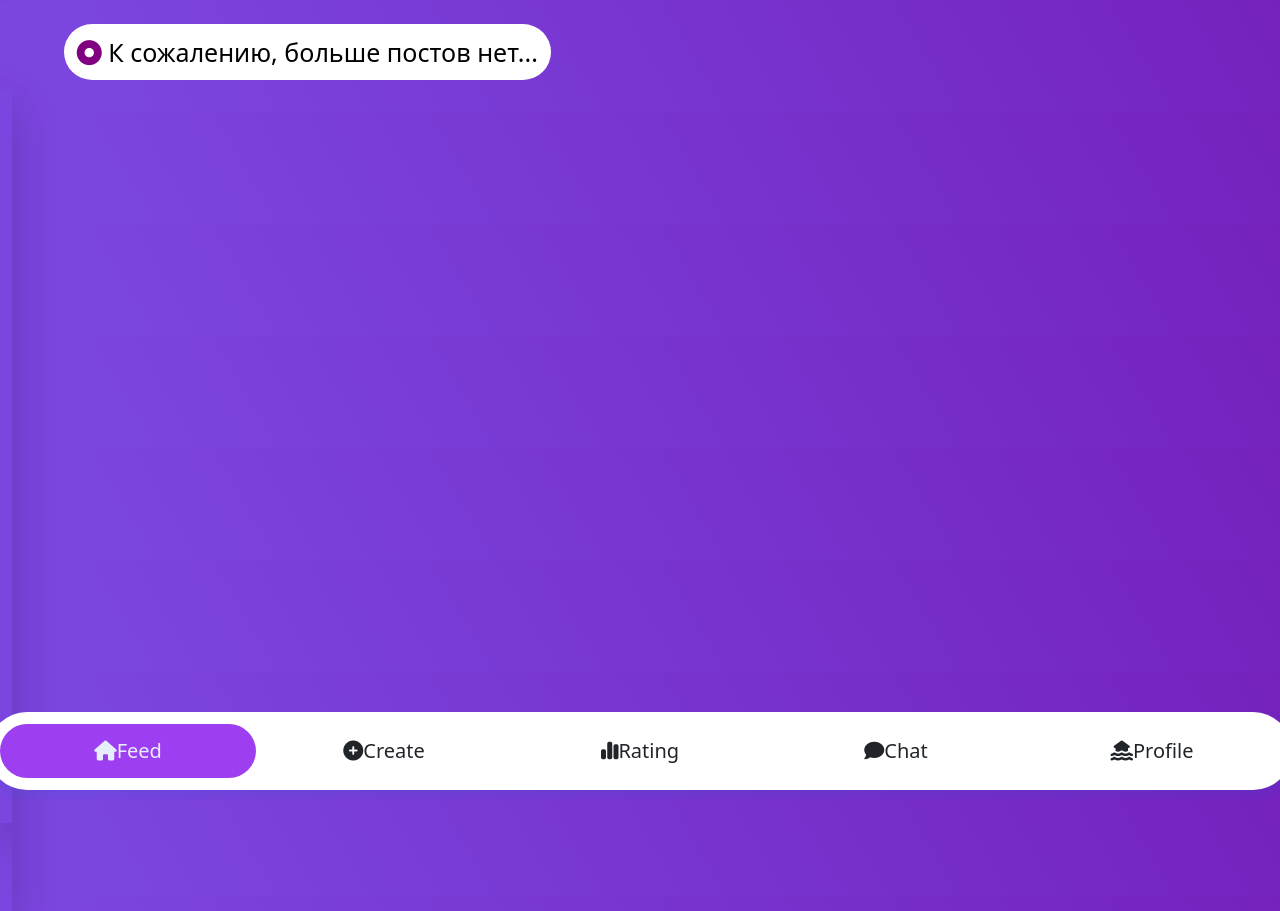
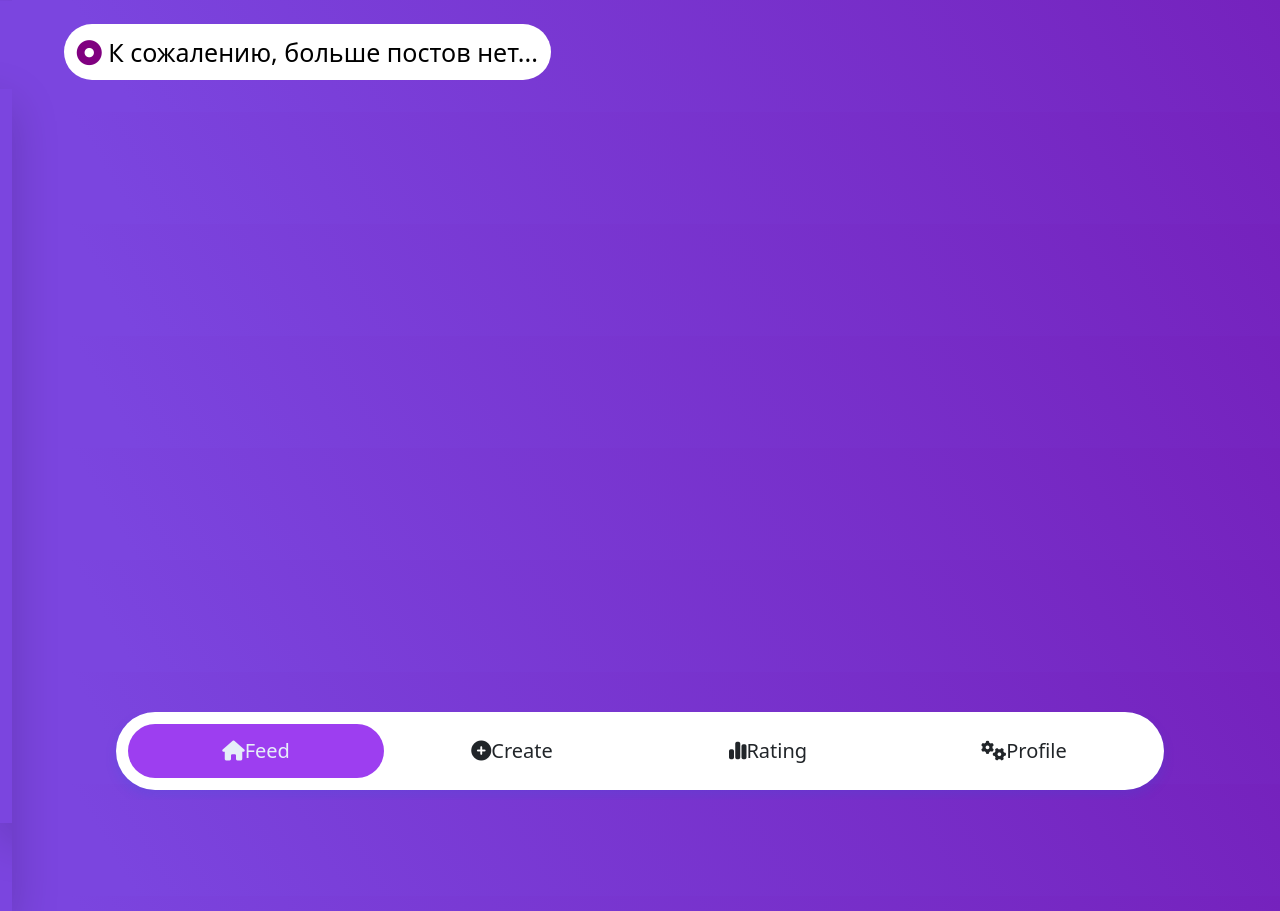
Before and after one commit to lkeey/SchoolSpot, a Django app: page / in a window 1280 px wide. Run offline with Django 4.2, Linux system fonts and the light colour scheme; a user stored in the database is signed in; data that the repository does not hold is empty; some libraries are stand-ins or nearby versions.

Commit message:
Change Navbar

```diff
--- a/templates/templates_projects/navbar.html
+++ b/templates/templates_projects/navbar.html
@@ -23,16 +23,8 @@
             <i class="fa-solid fa-chart-simple"></i> Rating
             </label>
 
-
-            <input type="radio" id="radio-4" name="tabs" onclick="location.href = '{% url "posts_feed" %}';"/>
-            <label class="tab" for="radio-4">
-                <i class="fa-solid fa-comment"></i>
-                Chat
-
-            </label>
-
-            <input type="radio" id="radio-5" name="tabs" onclick="location.href = '{% url "student_profile" %}';" />
-            <label class="tab" for="radio-5"><i class="fa-solid fa-house-flood-water"></i> Profile</label>
+            <input type="radio" id="radio-4" name="tabs" onclick="location.href = '{% url "student_profile" %}';" />
+            <label class="tab" for="radio-4"><i class="fa-sharp fa-solid fa-gears"></i> Profile</label>
 
             <span class="glider"></span>
         </div>
@@ -52,15 +44,10 @@
         } else if (location.pathname === '{% url "rating" %}'){
             //alert("3_rd TAB");
             document.getElementById("radio-3").checked = true;
-        } else if (location.pathname === '{% url "posts_feed" %}'){
+        } else if (location.pathname === '{% url "student_profile" %}'){
             //alert("4_th TAB");
             document.getElementById("radio-4").checked = true;
-        } else if (location.pathname === '{% url "student_profile" %}') {
-            //alert("5_th TAB");
-            document.getElementById("radio-5").checked = true;
-
-        };
-
+        }
     };
 
 
```
Also changed, not shown: blog/static/blog/css/style.css (+4 -6 lines), blog/templates/blog/create.html (+61 -0 lines).
